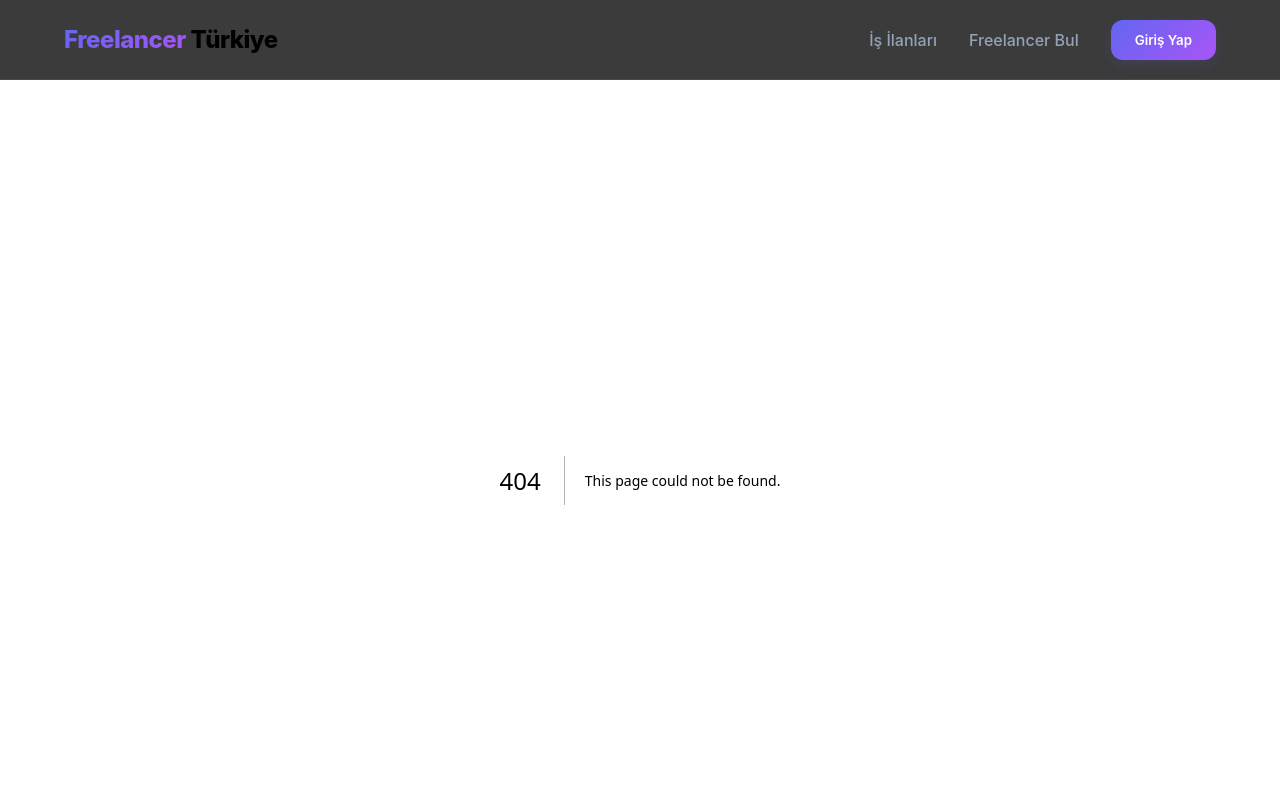
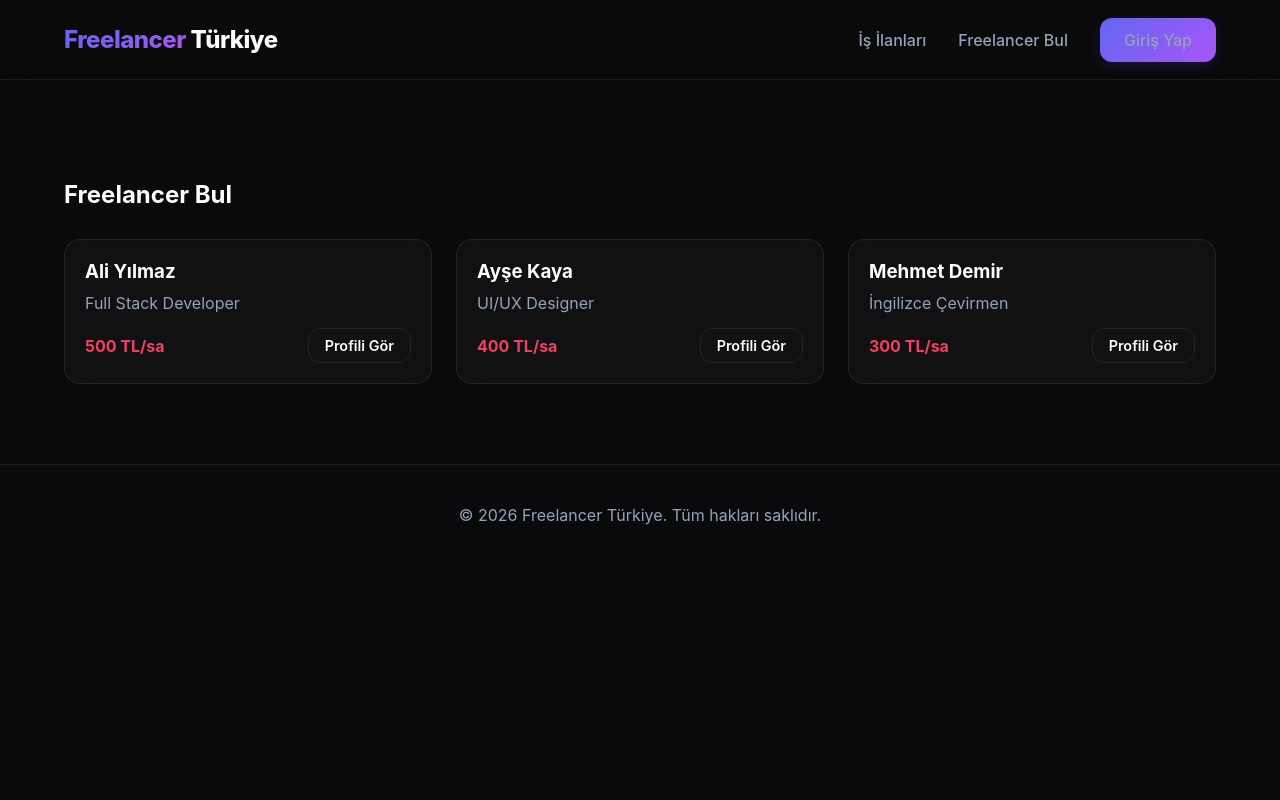
Before and after one commit to argopizm/807827, a Next.js app: page /profil in a window 1280 px wide. Before the commit this address had no page. Shown: the top 800 px of the page. Built offline with nearby package versions, Linux system fonts and the light colour scheme.

Commit message:
fix broken links and activate buttons

```diff
--- a/src/app/ilanlar/page.tsx
+++ b/src/app/ilanlar/page.tsx
@@ -85,8 +85,8 @@ export default function JobBoardPage() {
               </div>
               <p className="job-desc">{job.description}</p>
               <div className="job-card-footer">
-                <button className="btn-secondary">Detayları Gör</button>
-                <button className="btn-primary">Teklif Ver</button>
+                <a href={`/isler/${job.id}`} className="btn-secondary" style={{ textDecoration: 'none' }}>Detayları Gör</a>
+                <a href={`/isler/${job.id}`} className="btn-primary" style={{ textDecoration: 'none' }}>Teklif Ver</a>
               </div>
             </div>
           ))}
--- a/src/app/layout.tsx
+++ b/src/app/layout.tsx
@@ -33,8 +33,8 @@ export default function RootLayout({
               </a>
               <div className="nav-links">
                 <a href="/ilanlar">İş İlanları</a>
-                <a href="/freelancerlar">Freelancer Bul</a>
-                <button className="btn-primary">Giriş Yap</button>
+                <a href="/profil">Freelancer Bul</a>
+                <a href="/api/auth/signin" className="btn-primary" style={{ textDecoration: 'none', display: 'inline-block' }}>Giriş Yap</a>
               </div>
             </div>
           </nav>
--- /dev/null
+++ b/src/app/profil/page.tsx
@@ -0,0 +1,27 @@
+export const runtime = 'edge';
+
+export default function ProfilListPage() {
+  const freelancers = [
+    { username: "ali_yazilim", name: "Ali Yılmaz", skill: "Full Stack Developer", rate: "500 TL/sa" },
+    { username: "ayse_tasarim", name: "Ayşe Kaya", skill: "UI/UX Designer", rate: "400 TL/sa" },
+    { username: "mehmet_cevirmen", name: "Mehmet Demir", skill: "İngilizce Çevirmen", rate: "300 TL/sa" },
+  ];
+
+  return (
+    <div className="container" style={{ paddingTop: '100px' }}>
+      <h2 style={{ marginBottom: '30px' }}>Freelancer Bul</h2>
+      <div className="category-grid">
+        {freelancers.map((f) => (
+          <div key={f.username} className="glass-card" style={{ padding: '20px' }}>
+            <h3 style={{ margin: '0 0 10px 0' }}>{f.name}</h3>
+            <p style={{ color: 'var(--text-muted)', marginBottom: '15px' }}>{f.skill}</p>
+            <div style={{ display: 'flex', justifyContent: 'space-between', alignItems: 'center' }}>
+              <span style={{ fontWeight: 'bold', color: 'var(--accent)' }}>{f.rate}</span>
+              <a href={`/profil/${f.username}`} className="btn-secondary" style={{ textDecoration: 'none', padding: '8px 16px', fontSize: '0.9rem' }}>Profili Gör</a>
+            </div>
+          </div>
+        ))}
+      </div>
+    </div>
+  );
+}
```
